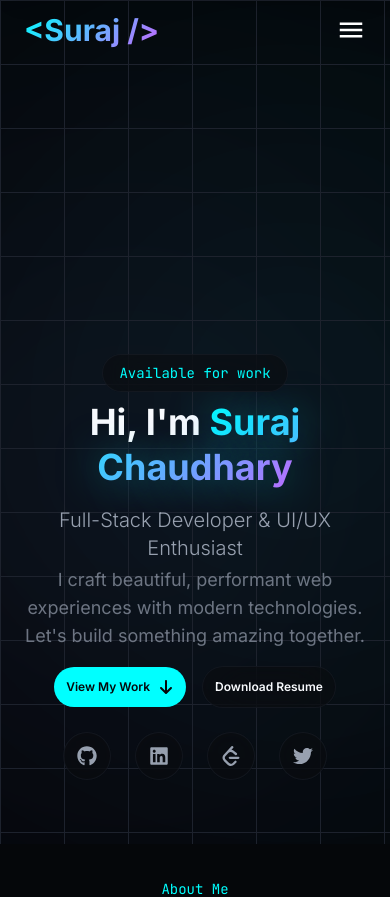
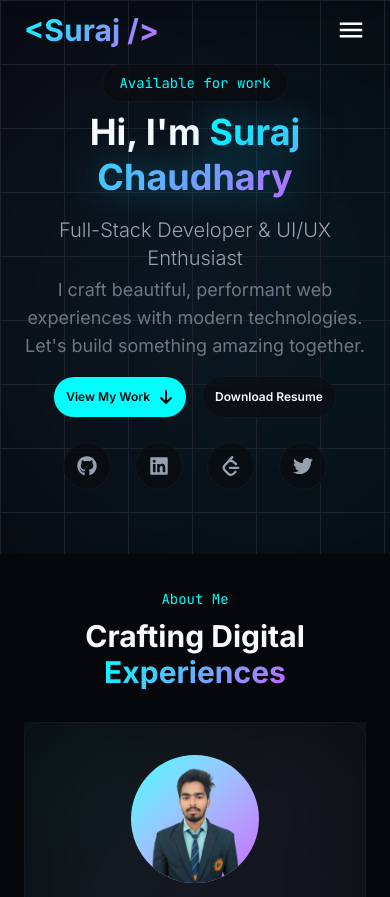
Before and after one commit to SurajCh6613/portfolio, a React (Vite) app: page / in a window 390 px wide. Shown: the top 897 px of the page. Built offline with nearby package versions, Linux system fonts and the light colour scheme.

Commit message:
Hero Updated for small screen

```diff
--- a/src/Pages/Hero.jsx
+++ b/src/Pages/Hero.jsx
@@ -7,7 +7,7 @@ const Hero = () => {
   return (
     <section
       id="home"
-      className="relative  py-16 px-4 md:section-padding w-full min-h-screen h-full flex flex-col-reverse md:flex-row items-center justify-between"
+      className="relative py-16 px-4  md:section-padding w-full md:min-h-screen h-full flex flex-col-reverse md:flex-row items-center justify-between"
     >
       {/* Background Effects */}
       <div className="absolute inset-0 overflow-hidden">
```
